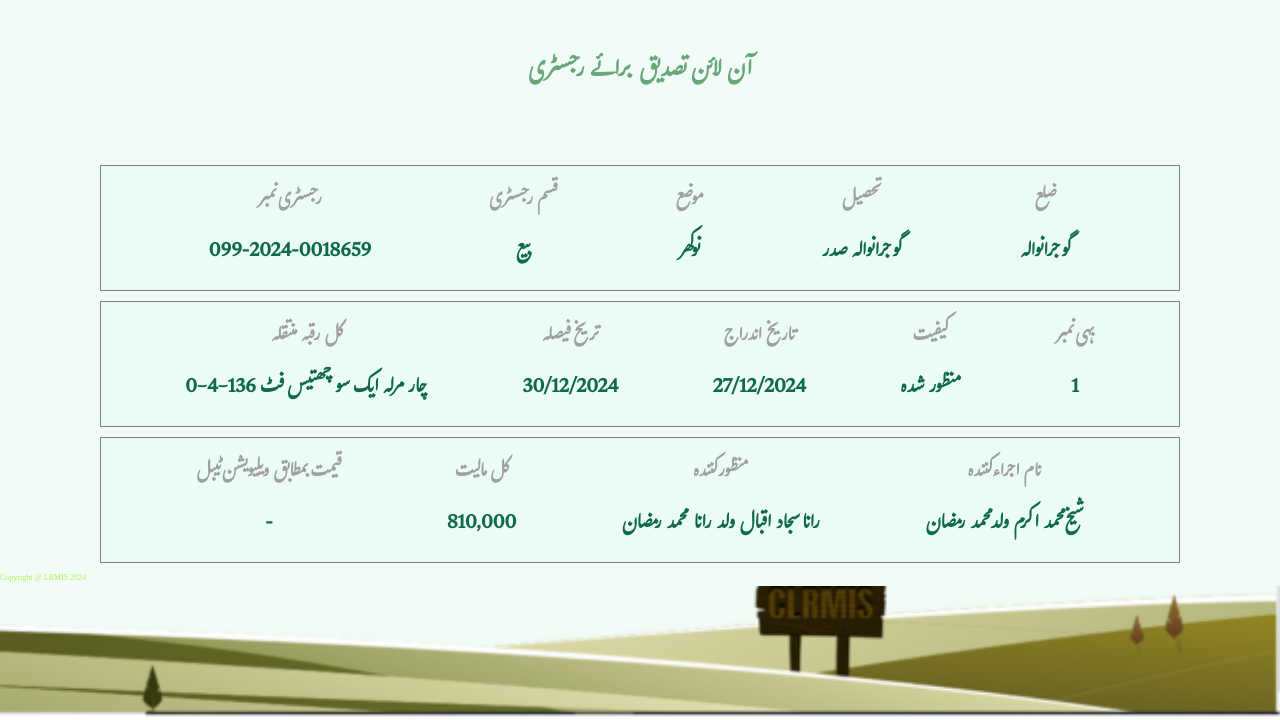
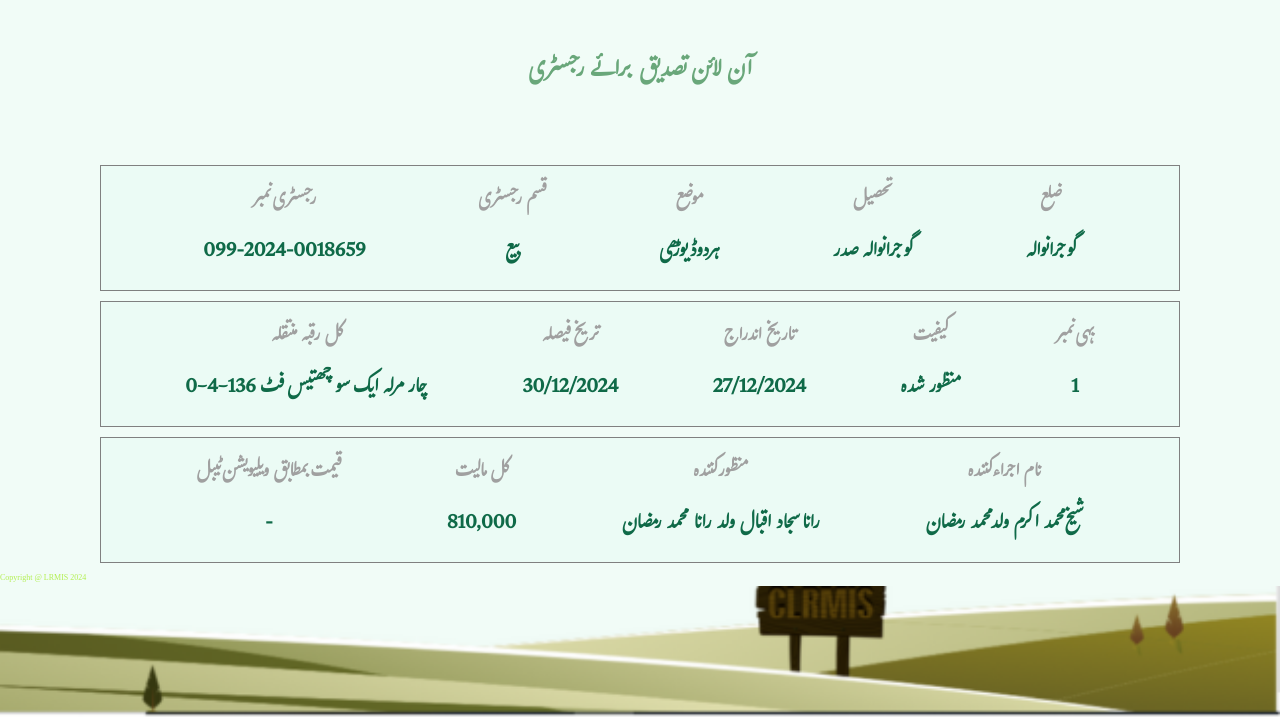
Before and after one commit to punjabzameen/Punjab2, a plain HTML site: page index.html in a window 1280 px wide. Shown: the part 80-800 px from the top of the page. Drawn offline with Linux system fonts and the light colour scheme.

Commit message:
Update index.html

```diff
--- a/index.html
+++ b/index.html
@@ -42,7 +42,7 @@
             <div class="item text3">
                 <h3>موضع
                 </h3>
-                <p>نوکھر
+                <p>ہردوڈیوڑھی
                 </p>
             </div>
             <div class="item text4">
```
